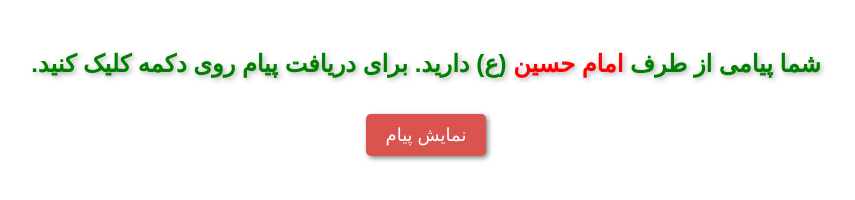
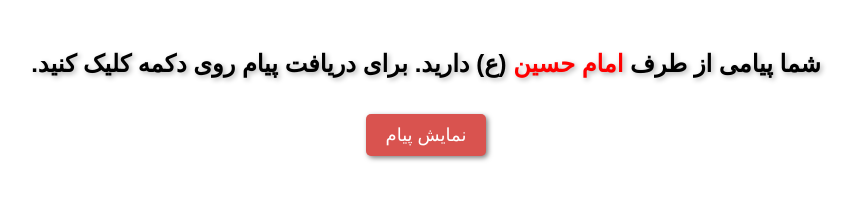
Before and after one commit to HussainIbneAli/payame-EmamHussain, a plain HTML site: page index.html in a window 1280 px wide. Shown: the whole page, without its empty margins (214-1069 px from the left). Drawn offline with Linux system fonts and the light colour scheme.

Commit message:
Update index.html

```diff
--- a/index.html
+++ b/index.html
@@ -15,7 +15,7 @@
       background-size: cover; /* تصویر تمام صفحه را می‌پوشاند */
       background-position: center; /* تصویر در مرکز قرار می‌گیرد */
       background-repeat: no-repeat; /* تصویر تکرار نمی‌شود */
-      color: green; /* رنگ متن */
+      color: black; /* رنگ متن */
     }
     h1 {
       margin-top: 50px;
```
